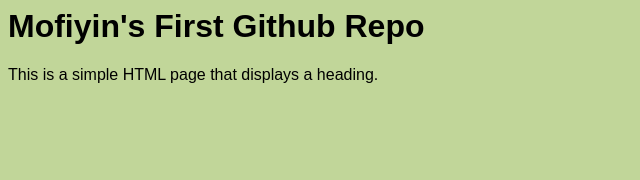
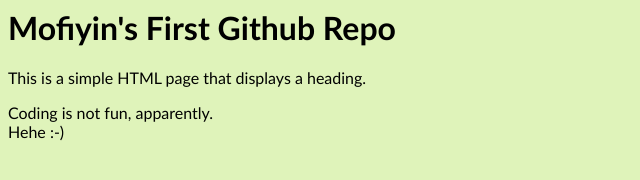
Before and after one commit to Mofiyin019/FirstProject, a plain HTML site: page index.html in a window 1280 px wide. Shown: the whole page, without its empty margins (0-640 px from the left). Drawn offline with Linux system fonts and the light colour scheme.

Commit message:
This is my third official commit as a developer.

```diff
--- a/index.html
+++ b/index.html
@@ -4,16 +4,17 @@
     </head>
     <style>
         body {
-            font-family: Arial, sans-serif;
-            background-color: #c1d699;
+            font-family: 'Trebuchet MS', 'Lucida Sans Unicode', 'Lucida Grande', 'Lucida Sans', Arial, sans-serif, sans-serif;
+            background-color: #dff3ba;
         }
     </style>
 
     <body>
         <h1>Mofiyin's First Github Repo</h1>
         <p>This is a simple HTML page that displays a heading.</p>
+        <p>Coding is not fun, apparently. <br> Hehe :-) </p>
     </body>
     <script>
-        alert('This is a simple HTML page that displays a heading built by mofiyin');
+        alert('This is a simple HTML page that displays a heading built by Mofiyin');
     </script>
 </html>
```
